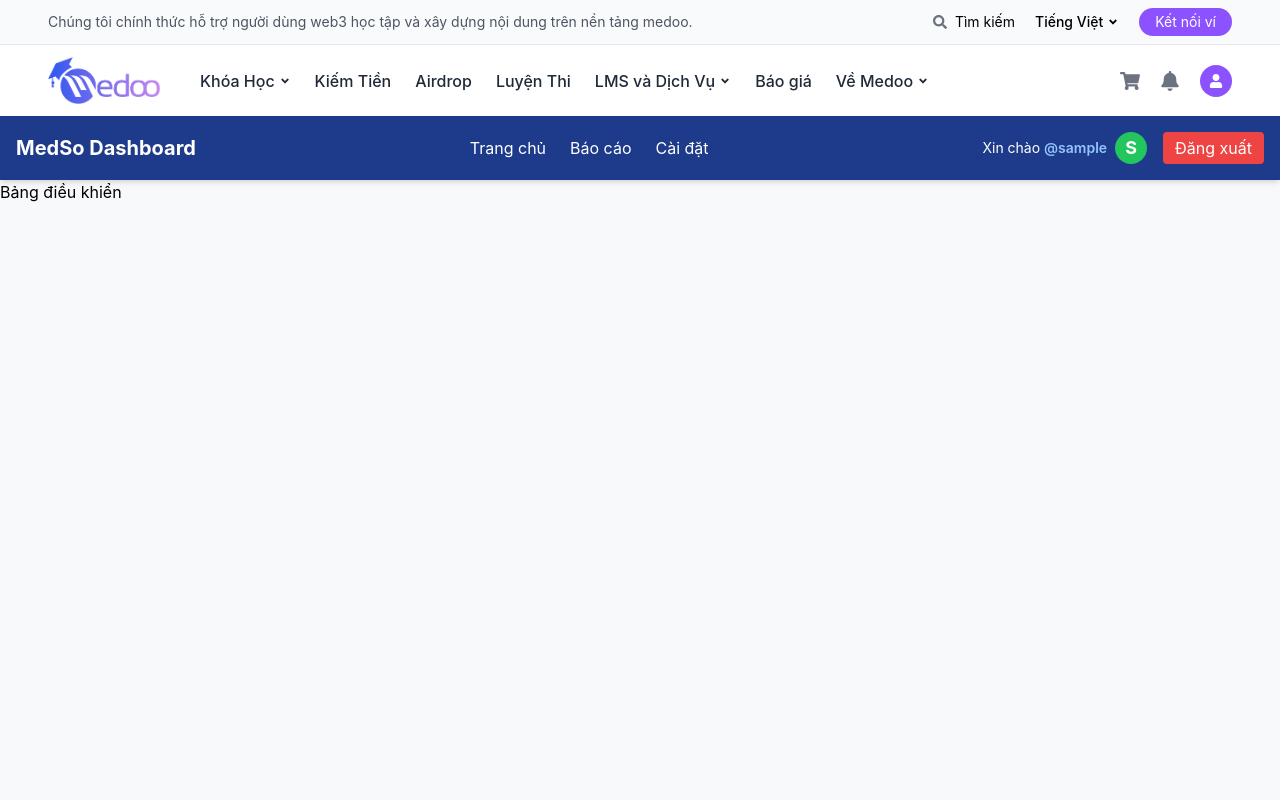
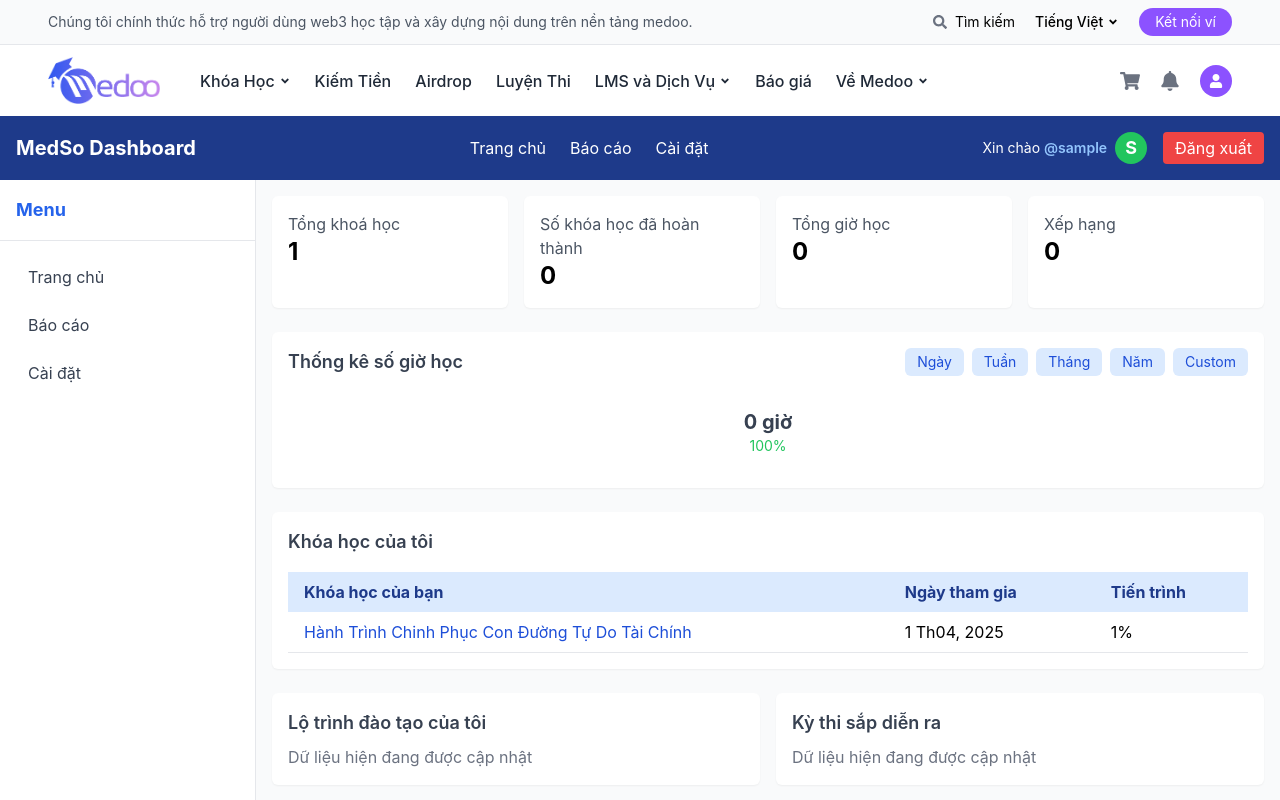
Before and after one commit to ThienNguyenWork/medoo-fullstack, a React (Create React App) app in the folder frontend/medoo-frontend/: page /dashboard in a window 1280 px wide. Shown: the top 800 px of the page. Built offline with nearby package versions, Linux system fonts and the light colour scheme; no server answers; sample sign-in values are in the browser's storage.

Commit message:
set up file

```diff
--- /dev/null
+++ b/frontend/medoo-frontend/src/components/Dashboard/DashboardMainContent.jsx
@@ -0,0 +1,115 @@
+// src/components/MainContent.jsx
+import React from 'react';
+
+const MainContent = () => {
+  return (
+    <main className="flex-1 overflow-y-auto p-4 bg-gray-50 min-h-screen">
+      {/* Phần hiển thị thông tin tổng quan */}
+      <div className="max-w-7xl mx-auto">
+
+        {/* Vùng hiển thị các thẻ thống kê */}
+        <div className="grid grid-cols-1 md:grid-cols-4 gap-4 mb-6">
+          <div className="p-4 bg-white shadow-sm rounded-md">
+            <span className="text-gray-600">Tổng khoá học</span>
+            <h2 className="text-2xl font-bold">1</h2>
+          </div>
+          <div className="p-4 bg-white shadow-sm rounded-md">
+            <span className="text-gray-600">Số khóa học đã hoàn thành</span>
+            <h2 className="text-2xl font-bold">0</h2>
+          </div>
+          <div className="p-4 bg-white shadow-sm rounded-md">
+            <span className="text-gray-600">Tổng giờ học</span>
+            <h2 className="text-2xl font-bold">0</h2>
+          </div>
+          <div className="p-4 bg-white shadow-sm rounded-md">
+            <span className="text-gray-600">Xếp hạng</span>
+            <h2 className="text-2xl font-bold">0</h2>
+          </div>
+        </div>
+
+        {/* Bảng thống kê giờ học (có filter Ngày, Tuần, Tháng, Năm, Custom) */}
+        <div className="bg-white rounded-md shadow-sm p-4 mb-6">
+          <div className="flex items-center justify-between mb-4">
+            <h3 className="text-lg font-semibold text-gray-700">
+              Thống kê số giờ học
+            </h3>
+            {/* Thanh filter */}
+            <div className="space-x-2">
+              <button className="px-3 py-1 text-sm rounded-md bg-blue-100 text-blue-700 hover:bg-blue-200">
+                Ngày
+              </button>
+              <button className="px-3 py-1 text-sm rounded-md bg-blue-100 text-blue-700 hover:bg-blue-200">
+                Tuần
+              </button>
+              <button className="px-3 py-1 text-sm rounded-md bg-blue-100 text-blue-700 hover:bg-blue-200">
+                Tháng
+              </button>
+              <button className="px-3 py-1 text-sm rounded-md bg-blue-100 text-blue-700 hover:bg-blue-200">
+                Năm
+              </button>
+              <button className="px-3 py-1 text-sm rounded-md bg-blue-100 text-blue-700 hover:bg-blue-200">
+                Custom
+              </button>
+            </div>
+          </div>
+          {/* Hiển thị kết quả thống kê */}
+          <div className="text-center py-4">
+            <p className="text-gray-700 text-xl font-bold">0 giờ</p>
+            <p className="text-sm text-green-500">100%</p>
+          </div>
+        </div>
+
+        {/* Khóa học của tôi */}
+        <div className="bg-white rounded-md shadow-sm p-4 mb-6">
+          <h3 className="text-lg font-semibold text-gray-700 mb-4">Khóa học của tôi</h3>
+          <div className="overflow-x-auto">
+            <table className="w-full table-auto border-collapse text-left">
+              <thead>
+                <tr className="bg-blue-100 text-blue-900">
+                  <th className="px-4 py-2">Khóa học của bạn</th>
+                  <th className="px-4 py-2">Ngày tham gia</th>
+                  <th className="px-4 py-2">Tiến trình</th>
+                </tr>
+              </thead>
+              <tbody>
+                <tr className="border-b hover:bg-gray-50">
+                  <td className="px-4 py-2 text-blue-700">
+                    Hành Trình Chinh Phục Con Đường Tự Do Tài Chính
+                  </td>
+                  <td className="px-4 py-2">1 Th04, 2025</td>
+                  <td className="px-4 py-2">1%</td>
+                </tr>
+                {/* Thêm dữ liệu khác nếu có */}
+              </tbody>
+            </table>
+          </div>
+        </div>
+
+        {/* Lộ trình đào tạo của tôi */}
+        <div className="grid grid-cols-1 md:grid-cols-2 gap-4 mb-6">
+          <div className="bg-white rounded-md shadow-sm p-4">
+            <h3 className="text-lg font-semibold text-gray-700 mb-2">
+              Lộ trình đào tạo của tôi
+            </h3>
+            <div className="text-gray-500">
+              Dữ liệu hiện đang được cập nhật
+            </div>
+          </div>
+
+          {/* Kỳ thi sắp diễn ra */}
+          <div className="bg-white rounded-md shadow-sm p-4">
+            <h3 className="text-lg font-semibold text-gray-700 mb-2">
+              Kỳ thi sắp diễn ra
+            </h3>
+            <div className="text-gray-500">
+              Dữ liệu hiện đang được cập nhật
+            </div>
+          </div>
+        </div>
+
+      </div>
+    </main>
+  );
+};
+
+export default MainContent;
--- /dev/null
+++ b/frontend/medoo-frontend/src/components/Dashboard/DashboardSidebar.jsx
@@ -0,0 +1,43 @@
+// src/components/DashboardSidebar.jsx
+import React from 'react';
+
+const Sidebar = () => {
+  return (
+    <aside className="bg-white w-64 h-screen border-r hidden md:flex flex-col">
+      <div className="p-4 border-b">
+        <h2 className="text-lg font-bold text-blue-600">Menu</h2>
+      </div>
+      <nav className="flex-1 p-4">
+        <ul className="space-y-2">
+          <li>
+            <a
+              href="#"
+              className="block px-3 py-2 rounded-md hover:bg-blue-50 text-gray-700"
+            >
+              Trang chủ
+            </a>
+          </li>
+          <li>
+            <a
+              href="#"
+              className="block px-3 py-2 rounded-md hover:bg-blue-50 text-gray-700"
+            >
+              Báo cáo
+            </a>
+          </li>
+          <li>
+            <a
+              href="#"
+              className="block px-3 py-2 rounded-md hover:bg-blue-50 text-gray-700"
+            >
+              Cài đặt
+            </a>
+          </li>
+          {/* Thêm các menu khác nếu cần */}
+        </ul>
+      </nav>
+    </aside>
+  );
+};
+
+export default Sidebar;
--- a/frontend/medoo-frontend/src/components/Hero.jsx
+++ b/frontend/medoo-frontend/src/components/Homepage/Hero.jsx
@@ -1,6 +1,6 @@
 import React from 'react';
 import { FaArrowRight } from 'react-icons/fa';
-import sphereImage from '../assets/sphere.png';
+import sphereImage from '../../assets/sphere.png';
 import LogoCarousel from './LogoCarousel';
 
 const Hero = () => {
--- a/frontend/medoo-frontend/src/pages/Dashboard.jsx
+++ b/frontend/medoo-frontend/src/pages/Dashboard.jsx
@@ -1,16 +1,25 @@
+// src/pages/DashboardPage.jsx
 import React from 'react';
-import DashboardHeader from '../components/DashboardHeader';
+import DashboardHeader from '../components/Dashboard/DashboardHeader';
+import DashboardSidebar from '../components/Dashboard/DashboardSidebar';
+import DashboardMainContent from '../components/Dashboard/DashboardMainContent';
 
-const Dashboard = () => {
+const DashboardPage = () => {
   return (
-    <>
+    <div className="flex flex-col h-screen">
+      {/* Header */}
       <DashboardHeader />
-      <main className="dashboard-container">
-        <h1>Bảng điều khiển</h1>
-        {/* Các thành phần dashboard */}
-      </main>
-    </>
+
+      {/* Nội dung chính (Sidebar + MainContent) */}
+      <div className="flex flex-1">
+        {/* Sidebar */}
+        <DashboardSidebar />
+
+        {/* Main Content */}
+        <DashboardMainContent />
+      </div>
+    </div>
   );
 };
 
-export default Dashboard;
+export default DashboardPage;
```
Also changed, not shown: frontend/medoo-frontend/src/App.js (+5 -5 lines), frontend/medoo-frontend/src/components/Dashboard/DashboardHeader.jsx (renamed from frontend/medoo-frontend/src/components/DashboardHeader.jsx), frontend/medoo-frontend/src/components/Homepage/AIEducationSection.jsx (renamed from frontend/medoo-frontend/src/components/AIEducationSection.jsx), frontend/medoo-frontend/src/components/Homepage/ContentSlider.jsx (renamed from frontend/medoo-frontend/src/components/ContentSlider.jsx), frontend/medoo-frontend/src/components/Homepage/LogoCarousel.jsx (renamed from frontend/medoo-frontend/src/components/LogoCarousel.jsx), frontend/medoo-frontend/src/components/Homepage/NFTCollaborationSection.jsx (renamed from frontend/medoo-frontend/src/components/NFTCollaborationSection.jsx), frontend/medoo-frontend/src/components/Homepage/RoadmapSlider.jsx (renamed from frontend/medoo-frontend/src/components/RoadmapSlider.jsx).
